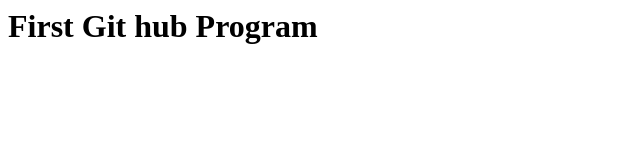
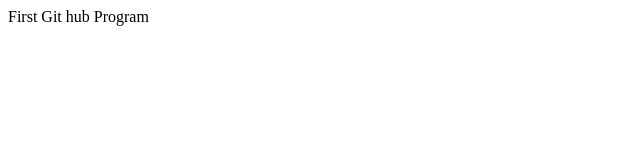
Before and after one commit to tekulagit/tekula_gitrepo, a plain HTML site: page index.html in a window 1280 px wide. Shown: the whole page, without its empty margins (0-640 px from the left). Drawn offline with Linux system fonts and the light colour scheme.

Commit message:
Update index.html

```diff
--- a/index.html
+++ b/index.html
@@ -1,7 +1,7 @@
 <html>
 <body>
 
-<h1> First Git hub Program</h1>
+<div class="first"> First Git hub Program</h1>
 
 </body>
 </html>
```
